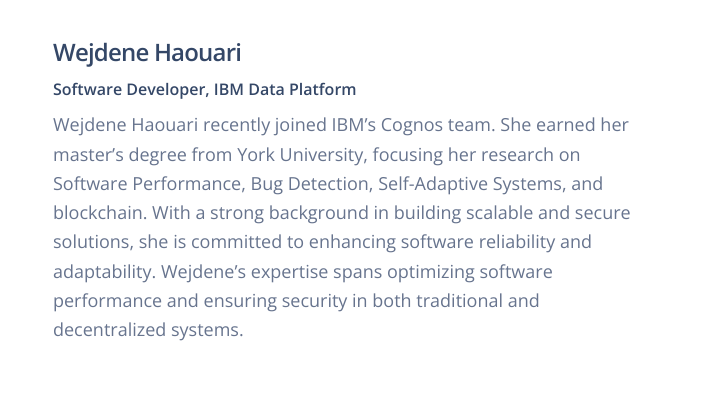
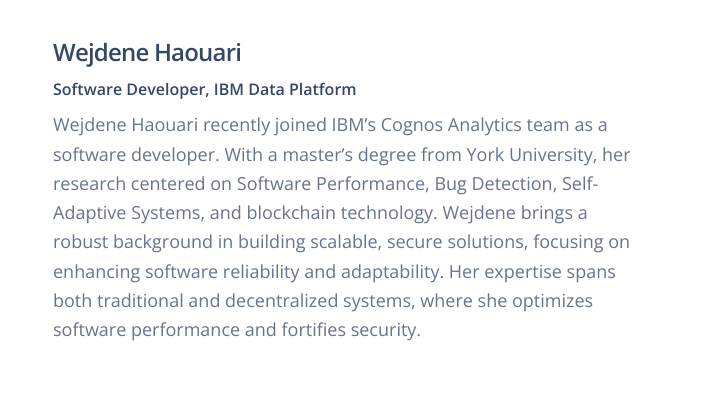
Before and after one commit to yorku-ease/SENGEC, a website: page speakers.html in a window 1280 px wide. Shown: the part 3519-3913 px from the top of the page, 334-1043 px from the left. Drawn offline with nearby package versions, Linux system fonts and the light colour scheme; some packages are replaced by stand-ins of ours.

```diff
--- a/speakers.html
+++ b/speakers.html
@@ -273,7 +273,9 @@
                         </div>
 
                         <p class="text-lg mb-0">
-                            Wejdene Haouari recently joined IBM’s Cognos team. She earned her master’s degree from York University, focusing her research on Software Performance, Bug Detection, Self-Adaptive Systems, and blockchain. With a strong background in building scalable and secure solutions, she is committed to enhancing software reliability and adaptability. Wejdene’s expertise spans optimizing software performance and ensuring security in both traditional and decentralized systems.                    </div>
+                            Wejdene Haouari recently joined IBM’s Cognos Analytics team as a software developer. With a master’s degree from York University, her research centered on Software Performance, Bug Detection, Self-Adaptive Systems, and blockchain technology. Wejdene brings a robust background in building scalable, secure solutions, focusing on enhancing software reliability and adaptability. Her expertise spans both traditional and decentralized systems, where she optimizes software performance and fortifies security.
+                        </p>
+                    </div>
                 </div>
             </div>
         </div>
```
